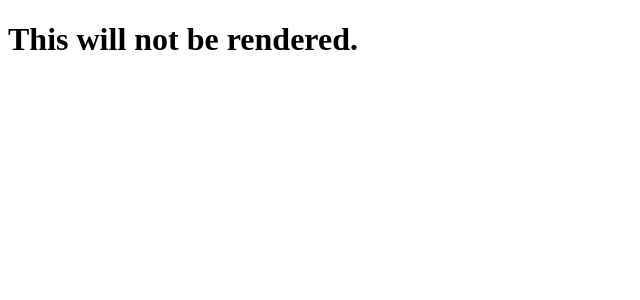
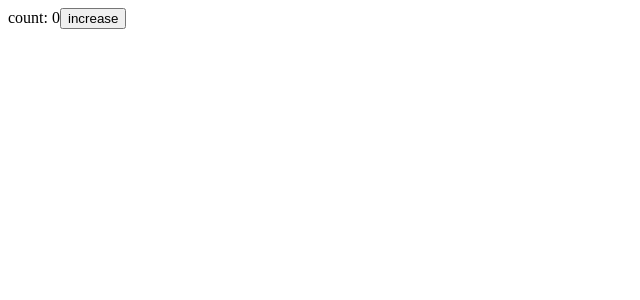
Before and after one commit to angryLid/react-app-startup, a React app: page / in a window 1280 px wide. Shown: the top 300 px of the page, without its empty margins (0-640 px from the left). Built offline with nearby package versions, Linux system fonts and the light colour scheme; the HTML template or start-up script is replaced by a standard one.

Commit message:
add redux toolkit

```diff
--- a/package.json
+++ b/package.json
@@ -9,10 +9,11 @@
     "preview": "vite preview"
   },
   "dependencies": {
+    "@reduxjs/toolkit": "^1.9.5",
     "react": "^18.2.0",
     "react-dom": "^18.2.0",
-    "react-router-dom": "^6.6.0",
-    "zustand": "^4.3.8"
+    "react-redux": "^8.0.5",
+    "react-router-dom": "^6.6.0"
   },
   "devDependencies": {
     "@types/react": "^18.0.26",
--- a/src/App.tsx
+++ b/src/App.tsx
@@ -1,12 +1,12 @@
-import { createBrowserRouter, RouterProvider } from "react-router-dom";
+import { RouterProvider } from "react-router-dom";
+import { Provider } from "react-redux";
+import { store } from "./store";
+import { router } from "./routes";
 
-import Index from "./pages";
-const router = createBrowserRouter([
-  {
-    element: <Index />,
-    path: "/",
-  },
-]);
 export const App = () => {
-  return <RouterProvider router={router} />;
+  return (
+    <Provider store={store}>
+      <RouterProvider router={router} />
+    </Provider>
+  );
 };
--- a/src/pages/index.tsx
+++ b/src/pages/index.tsx
@@ -1,3 +1,14 @@
+import { increment } from "../store/counter";
+import { useAppDispatch, useAppSelector } from "../store/hooks";
+
 export default function () {
-  return <h1>This will not be rendered.</h1>;
+  const dispatch = useAppDispatch();
+  const { value: count } = useAppSelector((s) => s.counter);
+
+  return (
+    <div>
+      count: {count}
+      <button onClick={() => dispatch(increment())}>increase</button>
+    </div>
+  );
 }
--- /dev/null
+++ b/src/routes/index.tsx
@@ -0,0 +1,9 @@
+import { createBrowserRouter } from "react-router-dom";
+import Index from "../pages";
+
+export const router = createBrowserRouter([
+  {
+    element: <Index />,
+    path: "/",
+  },
+]);
--- /dev/null
+++ b/src/store/counter.ts
@@ -0,0 +1,35 @@
+import { createSlice } from "@reduxjs/toolkit";
+import type { PayloadAction } from "@reduxjs/toolkit";
+
+export interface CounterState {
+  value: number;
+}
+
+const initialState: CounterState = {
+  value: 0,
+};
+
+export const counterSlice = createSlice({
+  name: "counter",
+  initialState,
+  reducers: {
+    increment: (state) => {
+      // Redux Toolkit allows us to write "mutating" logic in reducers. It
+      // doesn't actually mutate the state because it uses the Immer library,
+      // which detects changes to a "draft state" and produces a brand new
+      // immutable state based off those changes
+      state.value += 1;
+    },
+    decrement: (state) => {
+      state.value -= 1;
+    },
+    incrementByAmount: (state, action: PayloadAction<number>) => {
+      state.value += action.payload;
+    },
+  },
+});
+
+// Action creators are generated for each case reducer function
+export const { increment, decrement, incrementByAmount } = counterSlice.actions;
+
+export default counterSlice.reducer;
--- /dev/null
+++ b/src/store/hooks.ts
@@ -0,0 +1,6 @@
+import { TypedUseSelectorHook, useDispatch, useSelector } from "react-redux";
+import type { RootState, AppDispatch } from "./index";
+
+// Use throughout your app instead of plain `useDispatch` and `useSelector`
+export const useAppDispatch: () => AppDispatch = useDispatch;
+export const useAppSelector: TypedUseSelectorHook<RootState> = useSelector;
--- /dev/null
+++ b/src/store/index.ts
@@ -0,0 +1,12 @@
+import { configureStore } from "@reduxjs/toolkit";
+import counterReducer from "./counter";
+export const store = configureStore({
+  reducer: {
+    counter: counterReducer,
+  },
+});
+
+// Infer the `RootState` and `AppDispatch` types from the store itself
+export type RootState = ReturnType<typeof store.getState>;
+// Inferred type: {posts: PostsState, comments: CommentsState, users: UsersState}
+export type AppDispatch = typeof store.dispatch;
```
Also changed, not shown: 1 other file (tests, documents, lock files or other folders).
